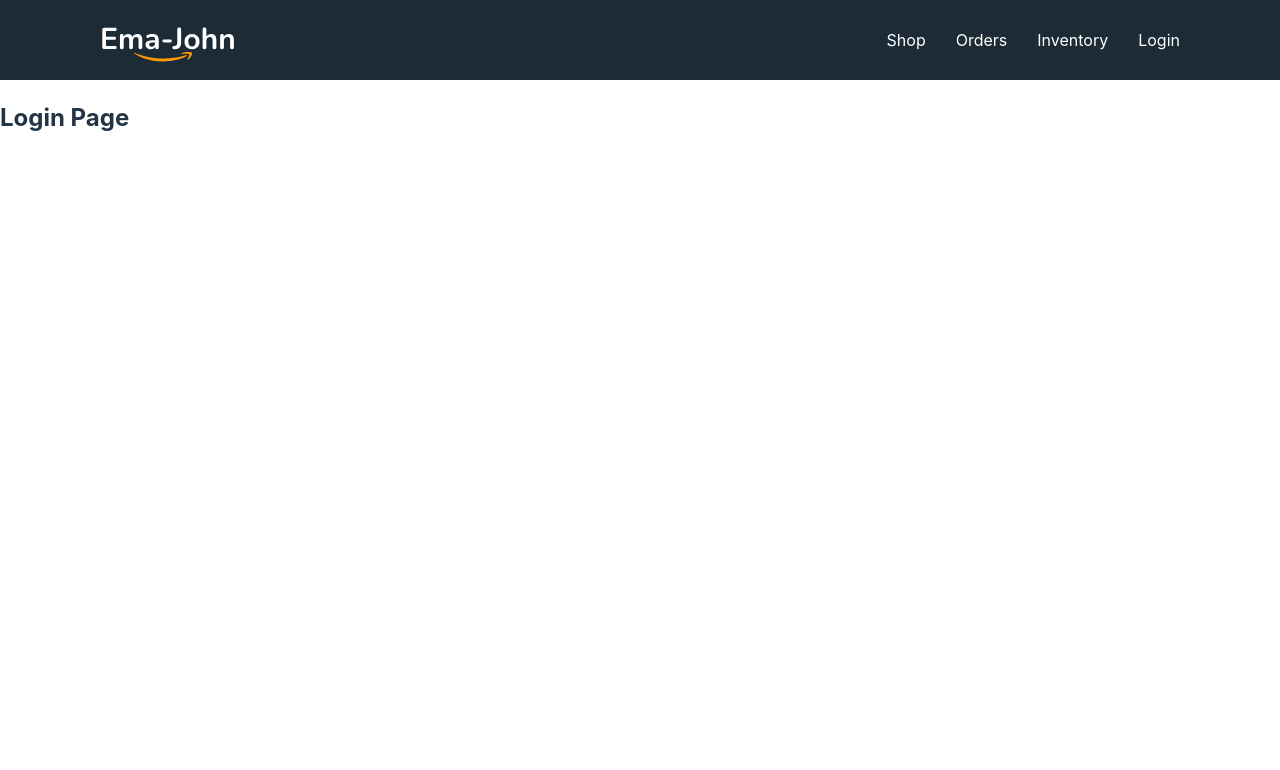
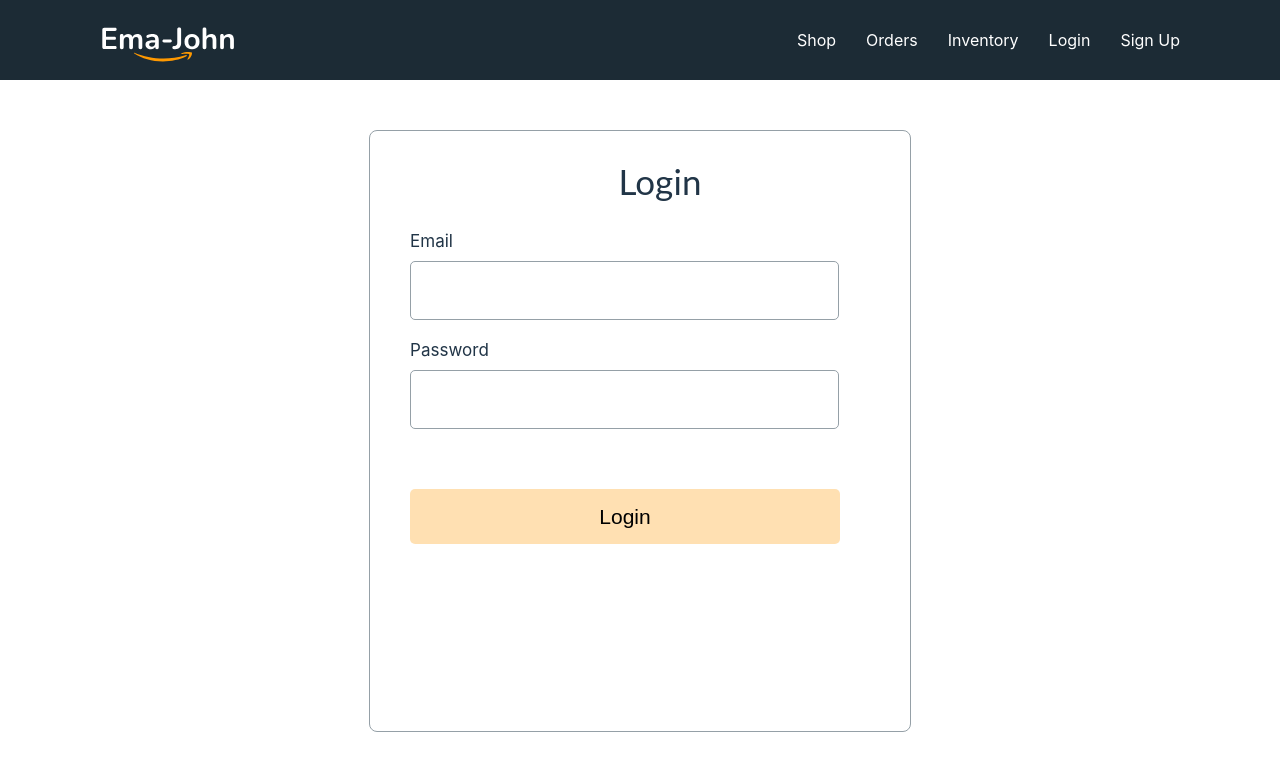
Before and after one commit to Alamgir2-2/Hat-Bazaar, a React (Vite) app: page /login in a window 1280 px wide. Shown: the top 770 px of the page. Built offline with nearby package versions, Linux system fonts and the light colour scheme.

Commit message:
Login page and form created

```diff
--- a/package.json
+++ b/package.json
@@ -13,6 +13,7 @@
     "@fortawesome/fontawesome-svg-core": "^6.5.1",
     "@fortawesome/free-solid-svg-icons": "^6.5.1",
     "@fortawesome/react-fontawesome": "^0.2.0",
+    "firebase": "^10.9.0",
     "localforage": "^1.10.0",
     "match-sorter": "^6.3.4",
     "react": "^18.2.0",
--- a/src/components/Header/Header.jsx
+++ b/src/components/Header/Header.jsx
@@ -12,6 +12,7 @@
         <Link to="/orders">Orders</Link>
         <Link to="/inventory">Inventory</Link>
         <Link to="/login">Login</Link>
+        <Link to="/signup">Sign Up</Link>
       </div>
     </nav>
   );
--- /dev/null
+++ b/src/components/Login/Login.css
@@ -0,0 +1,54 @@
+.form-container{
+  margin: 50px auto;
+  width: 500px;
+  height: 600px;
+  /* background: #ffffff; */
+  border: 1px solid #95a0a7;
+  border-radius: 8px;
+  padding-left: 40px;
+}
+.form-title{
+  font-family: 'Lato';
+  font-style: normal;
+  font-weight: 400;
+  font-size: 35px;
+  line-height: 42px;
+  letter-spacing: 0.0025em;
+  text-align: center;
+  /* color: #2a414f; */
+}
+.form-control label{
+  display: block;
+  font-size: 17px;
+  line-height: 20px;
+  letter-spacing: 0.0015em;
+  margin-bottom: 10px;
+  /* color: #2a414e; */
+}
+
+.form-control input{
+  width: 415px;
+  height: 55px;
+  border: 1px solid #95a0a7;
+  border-radius: 5px;
+  font-size: 1.5em;
+  padding-left: 10px;
+  /* margin-bottom: 10px; */
+}
+.form-control{
+  margin-bottom: 20px;
+}
+.btn-submit{
+  width: 430px;
+  height: 55px;
+  background: rgba(255,153,0, 0.3);
+  border-radius: 5px;
+  line-height: 25px;
+  border: none;
+  margin-top: 40px;
+  font-size: 21px;
+  letter-spacing: 0.0015em;
+}
+.btn-submit:hover{
+  background: rgba(255,153,0, 0.5);
+}
--- a/src/components/Login/Login.jsx
+++ b/src/components/Login/Login.jsx
@@ -1,9 +1,23 @@
-import React from 'react';
+import React from "react";
+import "./Login.css";
 
 const Login = () => {
   return (
-    <div>
-      <h2>Login Page</h2>
+    <div className="form-container">
+      <h2 className="form-title">Login</h2>
+      <form>
+        <div className="form-control">
+          <label htmlFor="">Email</label>
+          <input type="email" name="email" id="" required />
+        </div>
+
+        <div className="form-control">
+          <label htmlFor="">Password</label>
+          <input type="password" name="password" id="" required />
+        </div>
+
+        <input className="btn-submit" type="submit" value="Login" />
+      </form>
     </div>
   );
 };
--- /dev/null
+++ b/src/components/SignUp/SignUp.jsx
@@ -0,0 +1,11 @@
+import React from 'react';
+import './SignUp.css';
+const SignUp = () => {
+  return (
+    <div>
+      <h2>Sign Up Page !!</h2>
+    </div>
+  );
+};
+
+export default SignUp;
--- a/src/main.jsx
+++ b/src/main.jsx
@@ -10,6 +10,7 @@
 import Login from "./components/Login/Login.jsx";
 import cartProductsLoader from "./loaders/cartProductsLoader.js";
 import Checkout from "./components/Checkout/Checkout.jsx";
+import SignUp from "./components/SignUp/SignUp.jsx";
 
 const router = createBrowserRouter([
   {
@@ -35,6 +36,10 @@
         element: <Login></Login>
       },
       {
+        path: 'signup',
+        element: <SignUp></SignUp>
+      },
+      {
         path: 'checkout',
         element:<Checkout></Checkout>
       }
```
Also changed, not shown: src/Firebase/firebase.config.js (added, +19 -0 lines), src/components/SignUp/SignUp.css (added), 1 other file (tests, documents, lock files or other folders).
